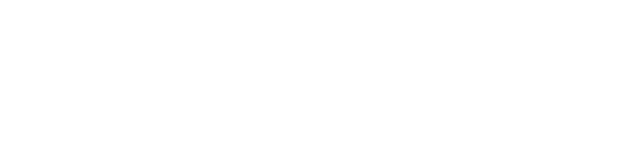
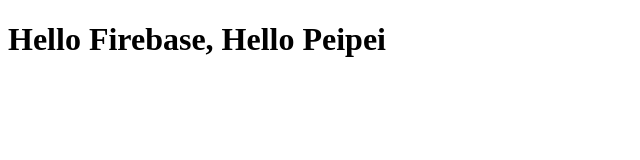
Before and after one commit to arcoshin/my-static-demo, a plain HTML site: page public/index.html in a window 1280 px wide. Shown: the whole page, without its empty margins (0-640 px from the left). Drawn offline with Linux system fonts and the light colour scheme.

Commit message:
my-static-demo

```diff
--- a/public/index.html
+++ b/public/index.html
@@ -5,6 +5,6 @@
     <title>Title</title>
 </head>
 <body>
-
+<h1>Hello Firebase, Hello Peipei</h1>
 </body>
 </html>
```
